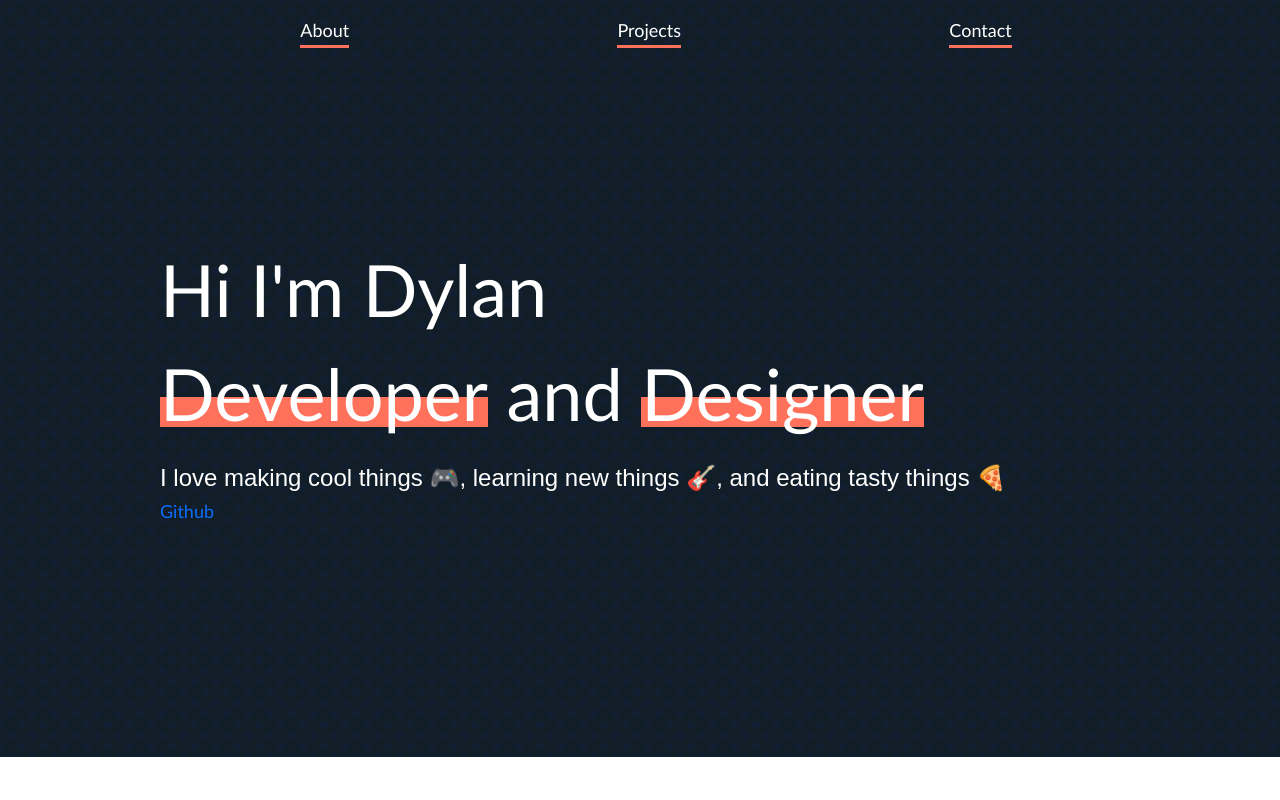
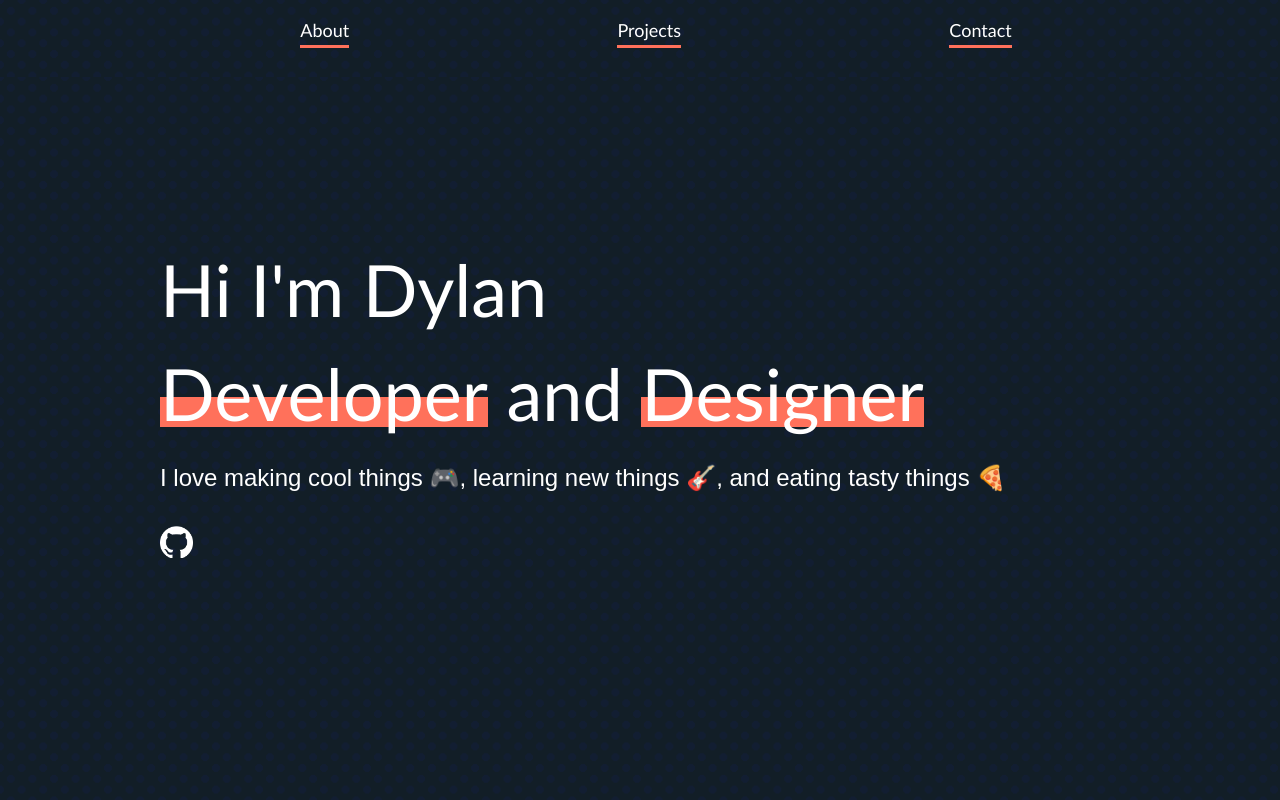
Before and after one commit to turnerdylan/Portfolio, a plain HTML site: page index.html in a window 1280 px wide. Shown: the top 800 px of the page. Drawn offline with nearby package versions, Linux system fonts and the light colour scheme.

Commit message:
small fixes

```diff
--- a/css/style.css
+++ b/css/style.css
@@ -113,18 +113,16 @@ p{
     position: relative;
     width: 100vw;
     max-width: 100%;
-    min-height: 85vh;
+    min-height: 100vh;
     box-sizing: border-box;
     padding: 10vw 20vh;
     color: rgb(255, 255, 255);
     background: var(--clr-dark);
-    z-index: -50;
+    z-index: 50;
 }
 
 .components-container{
     z-index: -100;
-    height: auto;
-    min-height: 100%;
 }
 
 .navbar__section {
--- a/index.html
+++ b/index.html
@@ -60,7 +60,10 @@
             <p class="section__subtitle section__subtitle--intro">I love making cool things &#127918;, learning new things
                 &#127928;, and eating tasty things &#127829;
             </p>
-            <a href="https://github.com/turnerdylan">Github</a>
+            <br>
+            <a href="https://github.com/turnerdylan">
+                <img style="height: 2rem;" src="img/github-mark-white.png" alt="">
+            </a>
         </section>
 
 
@@ -173,7 +176,7 @@
                 </div>
                 <div>
                     <div style="color: var(--clr-light);">Get in touch</div>
-                    <a href=https://github.com/turnerdylan">
+                    <a href="https://github.com/turnerdylan">
                         <img style="height: 2rem;" src="img/github-mark-white.png" alt="">
                     </a>
                 </div>
```
